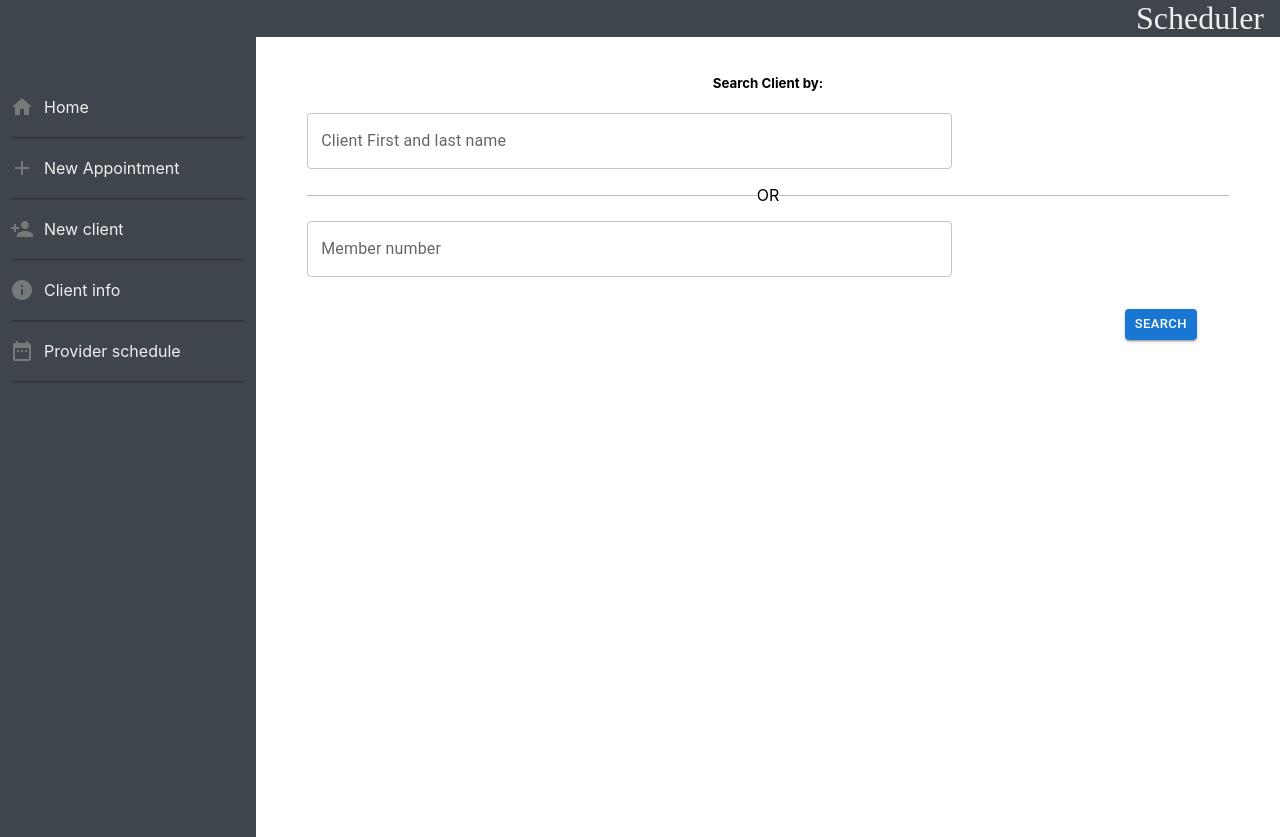
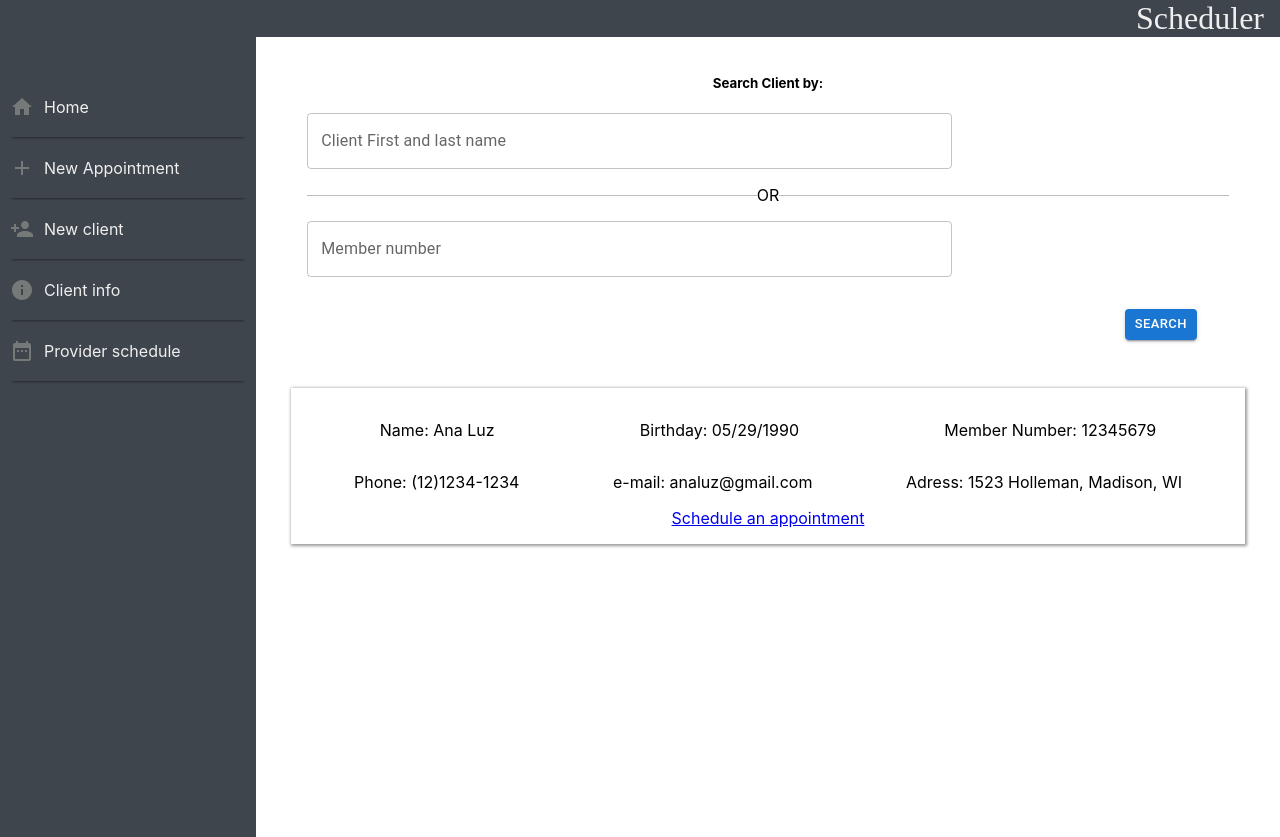
Before and after one commit to dajalac/Scheduler, a React (Create React App) app in the folder src/main/frontend/: page /newAppt in a window 1280 px wide. Built offline with nearby package versions, Linux system fonts and the light colour scheme; a web font is replaced by a local one.

Commit message:
seach patient to schedule appt

```diff
--- /dev/null
+++ b/src/main/frontend/src/components/displayReulsts/DisplayClients.css
@@ -0,0 +1,26 @@
+.displayResults{
+    display: flex;
+    flex-direction: column;
+    box-shadow: 1px 1px 3px 1px rgb(0,0,0,0.4);
+    padding: 1rem;
+    width: 90%;
+}
+
+.displayResults-mainInfo,
+.displayResults-extraInfo{
+    display: flex;
+    justify-content: space-around;
+}
+
+.displayResults Link {
+    justify-content: right;
+    background-color: brown;
+}
+
+@media(max-width:650px){
+    .displayResults-mainInfo,
+    .displayResults-extraInfo{
+        flex-direction: column;
+        grid-column: 1rem;
+}
+}
--- /dev/null
+++ b/src/main/frontend/src/components/displayReulsts/DisplayClients.js
@@ -0,0 +1,24 @@
+import React from 'react';
+import {Link} from 'react-router-dom';
+import './DisplayClients.css';
+
+export default function DisplayClients() {
+
+
+    return (
+        <div className = "displayResults">
+          <div className="displayResults-mainInfo">
+              <p>Name:  Ana Luz</p>
+              <p>Birthday:  05/29/1990</p>
+              <p>Member Number: 12345679</p>
+          </div>
+          <div className="displayResults-extraInfo">
+              <p>Phone:  (12)1234-1234</p>
+              <p>e-mail: analuz@gmail.com</p>
+              <p>Adress: 1523 Holleman, Madison, WI</p>
+          </div>
+          <Link to= '/'> Schedule an appointment</Link>
+
+        </div>
+    )
+}
--- a/src/main/frontend/src/screens/NewAppt.css
+++ b/src/main/frontend/src/screens/NewAppt.css
@@ -1,4 +1,6 @@
 .newAppt{
     display: flex;
+    flex-direction: column;
     justify-content: center;
+    align-items: center;
 }
--- a/src/main/frontend/src/screens/NewAppt.js
+++ b/src/main/frontend/src/screens/NewAppt.js
@@ -1,4 +1,5 @@
 import React from 'react'
+import DisplayClients from '../components/displayReulsts/DisplayClients';
 import SearchPatient from '../components/search/SearchPatient';
 import './NewAppt.css'
 
@@ -6,6 +7,7 @@ export default function NewAppt() {
     return (
         <div className="newAppt">
             <SearchPatient/>
+            <DisplayClients/>
         </div>
     )
 }
```
